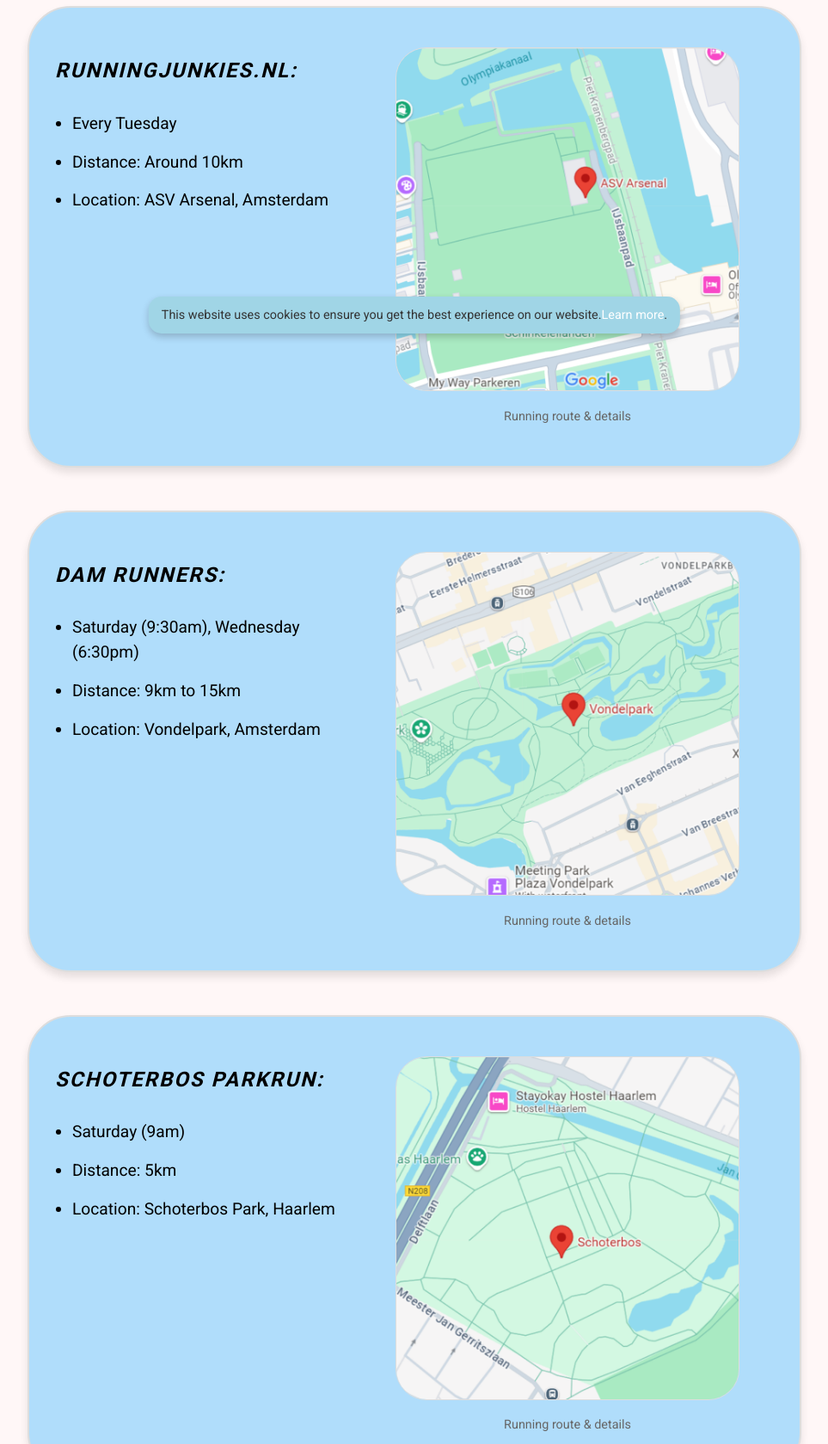
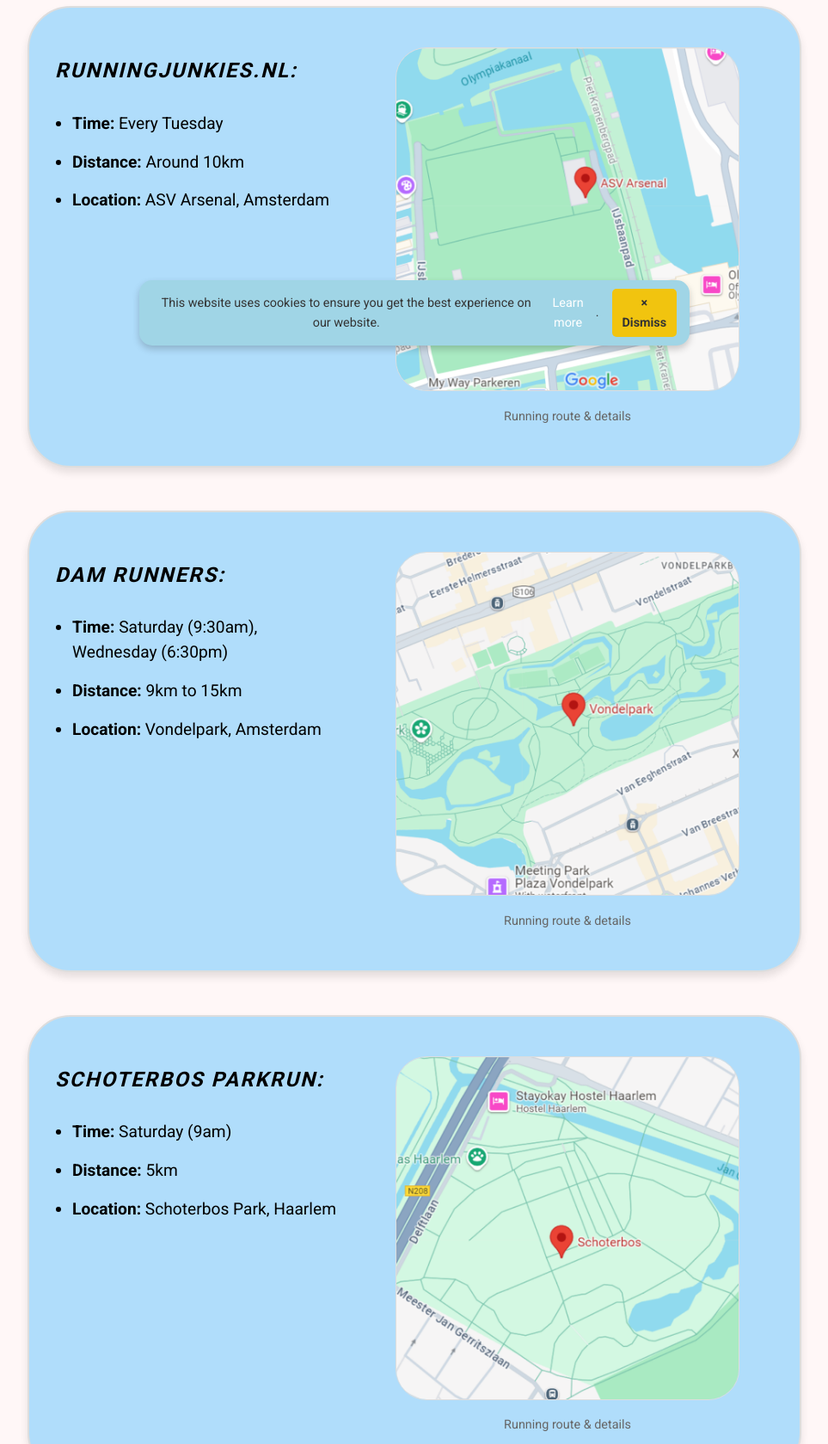
Before and after one commit to LukasWarnecke/lw-uni, a plain HTML site: page RunningWebsite/P2RunningGroups.html in a window 1280 px wide. Shown: the part 348-2028 px from the top of the page at 86% size, without its empty margins (158-1121 px from the left). Drawn offline with Linux system fonts and the light colour scheme.

Commit message:
Update P2RunningGroups.html

```diff
--- a/RunningWebsite/P2RunningGroups.html
+++ b/RunningWebsite/P2RunningGroups.html
@@ -48,9 +48,9 @@
             <section class="text-content">
                 <h3>Runningjunkies.nl:</h3>
                 <ul>
-                    <li>Every Tuesday</li>
-                    <li>Distance: Around 10km</li>
-                    <li>Location: ASV Arsenal, Amsterdam</li>
+                    <li><strong>Time:</strong> Every Tuesday</li>
+                    <li><strong>Distance:</strong> Around 10km</li>
+                    <li><strong>Location:</strong> ASV Arsenal, Amsterdam</li>
                 </ul>
             </section>
             <figure class="figure-group">
@@ -69,9 +69,9 @@
             <section class="text-content">
                 <h3>Dam runners:</h3>
                 <ul>
-                    <li>Saturday (9:30am), Wednesday (6:30pm)</li>
-                    <li>Distance: 9km to 15km</li>
-                    <li>Location: Vondelpark, Amsterdam</li>
+                    <li><strong>Time: </strong> Saturday (9:30am), Wednesday (6:30pm)</li>
+                    <li><strong>Distance:</strong> 9km to 15km</li>
+                    <li><strong>Location:</strong> Vondelpark, Amsterdam</li>
                 </ul>
             </section>
             <figure class="figure-group">
@@ -90,9 +90,9 @@
             <section class="text-content">
                 <h3>Schoterbos Parkrun:</h3>
                 <ul>
-                    <li>Saturday (9am)</li>
-                    <li>Distance: 5km</li>
-                    <li>Location: Schoterbos Park, Haarlem</li>
+                    <li><strong>Time:</strong> Saturday (9am)</li>
+                    <li><strong>Distance:</strong> 5km</li>
+                    <li><strong>Location:</strong> Schoterbos Park, Haarlem</li>
                 </ul>
             </section>
             <figure class="figure-group">
@@ -125,8 +125,11 @@
 
 
     <footer>
-        <p class="cookie-bar">This website uses cookies to ensure you get the best experience on our website.
-            <span class="cookie-link"><a href="P1Homepage.html">Learn more</a></span>.</p>
+        <input type="checkbox" id="cookie-bar-toggle" class="cookie-toggle" aria-label="Dismiss cookie bar">
+        <label for="cookie-bar-toggle" class="cookie-bar">This website uses cookies to ensure you get the best experience on our website.
+            <span class="cookie-link"><a href="P1Homepage.html">Learn more</a></span>.
+            <span class="cookie-dismiss">× Dismiss</span> <!-- Dismiss button -->
+        </label>
 
         <section class="footer-content">
             <section class="footer-logo">
@@ -141,12 +144,14 @@
                 </section>
                 <section class="footer-section footer-menu">
                     <h3>Menu</h3>
-                    <ul><a href="P1Homepage.html">Homepage</a></ul>
-                    <ul><a href="P2RunningGroups.html">Groups</a></ul>
-                    <ul><a href="P3RunningCompetitions.html">Competitions</a></ul>
-                    <ul><a href="P4RunningRoutes.html">New Routes</a></ul>
-                    <ul><a href="P5RunningTips.html">Tips</a></ul>
-                    <ul><a href="P6Contact.html">Contact</a></ul>
+                    <ul>
+                        <li><a href="P1Homepage.html">Homepage</a></li>
+                        <li><a href="P2RunningGroups.html">Groups</a></li>
+                        <li><a href="P3RunningCompetitions.html">Competitions</a></li>
+                        <li><a href="P4RunningRoutes.html">New Routes</a></li>
+                        <li><a href="P5RunningTips.html">Tips</a></li>
+                        <li><a href="P6Contact.html">Contact</a></li>
+                    </ul>
                 </section>
                 <section class="footer-section">
                     <h3>Contact</h3>
```
